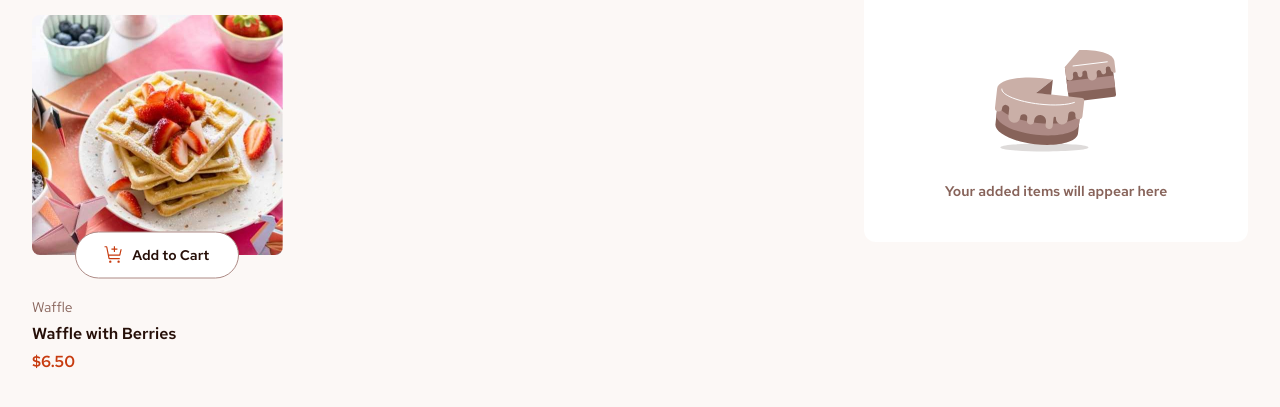
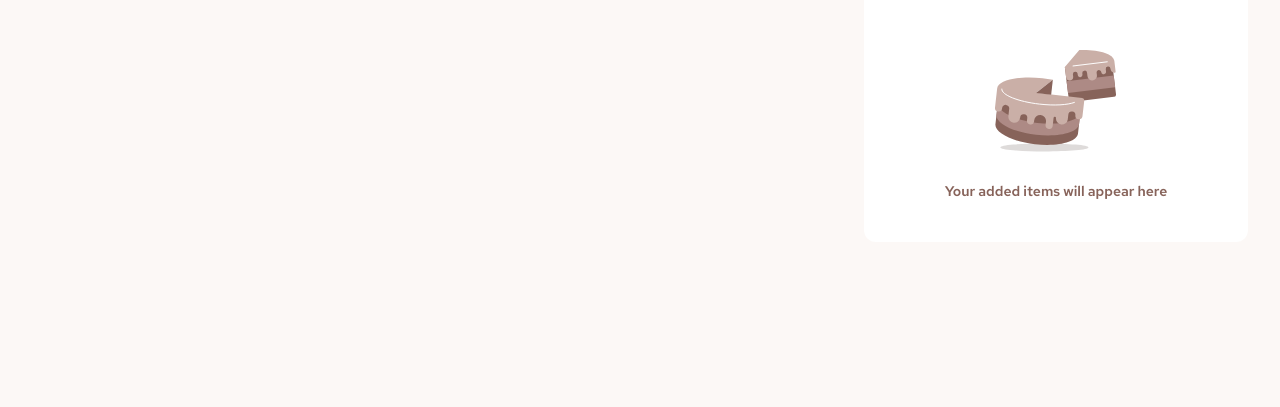
Before and after one commit to NoonPanirSabzi/product-list, a website: page src/index.html in a window 1280 px wide. Shown: the part 153-560 px from the top of the page. Drawn offline with Linux system fonts and the light colour scheme.

Commit message:
refactor: move dessert item structure to template file

```diff
--- a/src/index.html
+++ b/src/index.html
@@ -40,35 +40,6 @@
     </header>
     <main>
       <div class="desserts-container">
-        <div class="dessert">
-          <div class="dessert__img">
-            <picture>
-              <source
-                media="(min-width: 80em)"
-                srcset="./assets/images/image-waffle-desktop.jpg"
-              />
-              <source
-                media="(min-width: 48em)"
-                srcset="./assets/images/image-waffle-tablet.jpg"
-              />
-              <img
-                src="./assets/images/image-waffle-mobile.jpg"
-                alt="Waffle with Berries image"
-              />
-            </picture>
-            <button type="button" class="txt-4 txt-semi-bold btn-add-to-cart">
-              <img
-                src="./assets/images/icon-add-to-cart.svg"
-                alt="add to cart icon"
-              />Add to Cart
-            </button>
-          </div>
-          <div class="dessert__info">
-            <p class="dessert__category txt-4">Waffle</p>
-            <p class="dessert__name txt-3">Waffle with Berries</p>
-            <p class="dessert_price txt-3">$6.50</p>
-          </div>
-        </div>
       </div>
     </main>
   </body>
```
Also changed, not shown: src/assets/template-dessert.html (added, +35 -0 lines).
